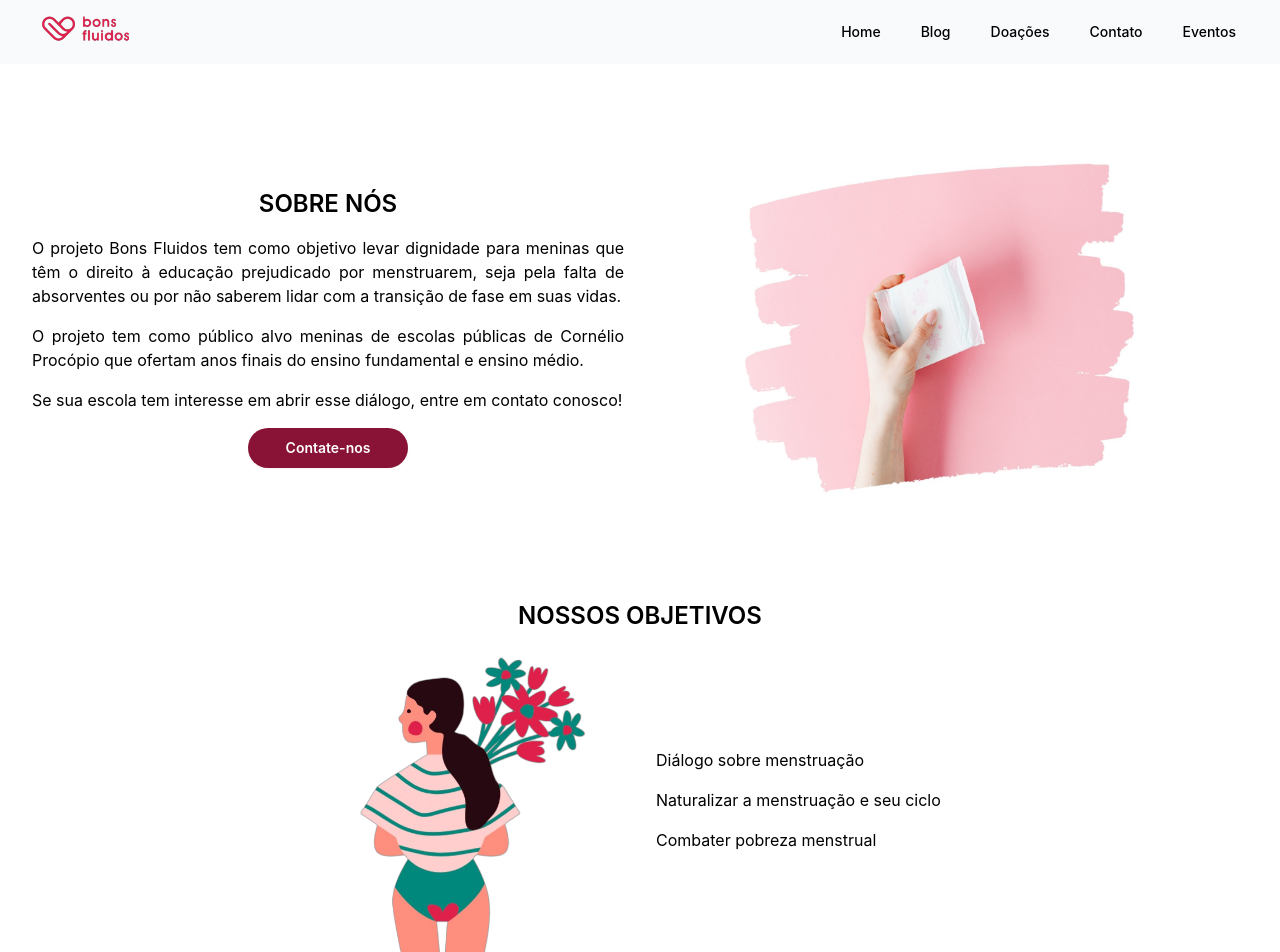
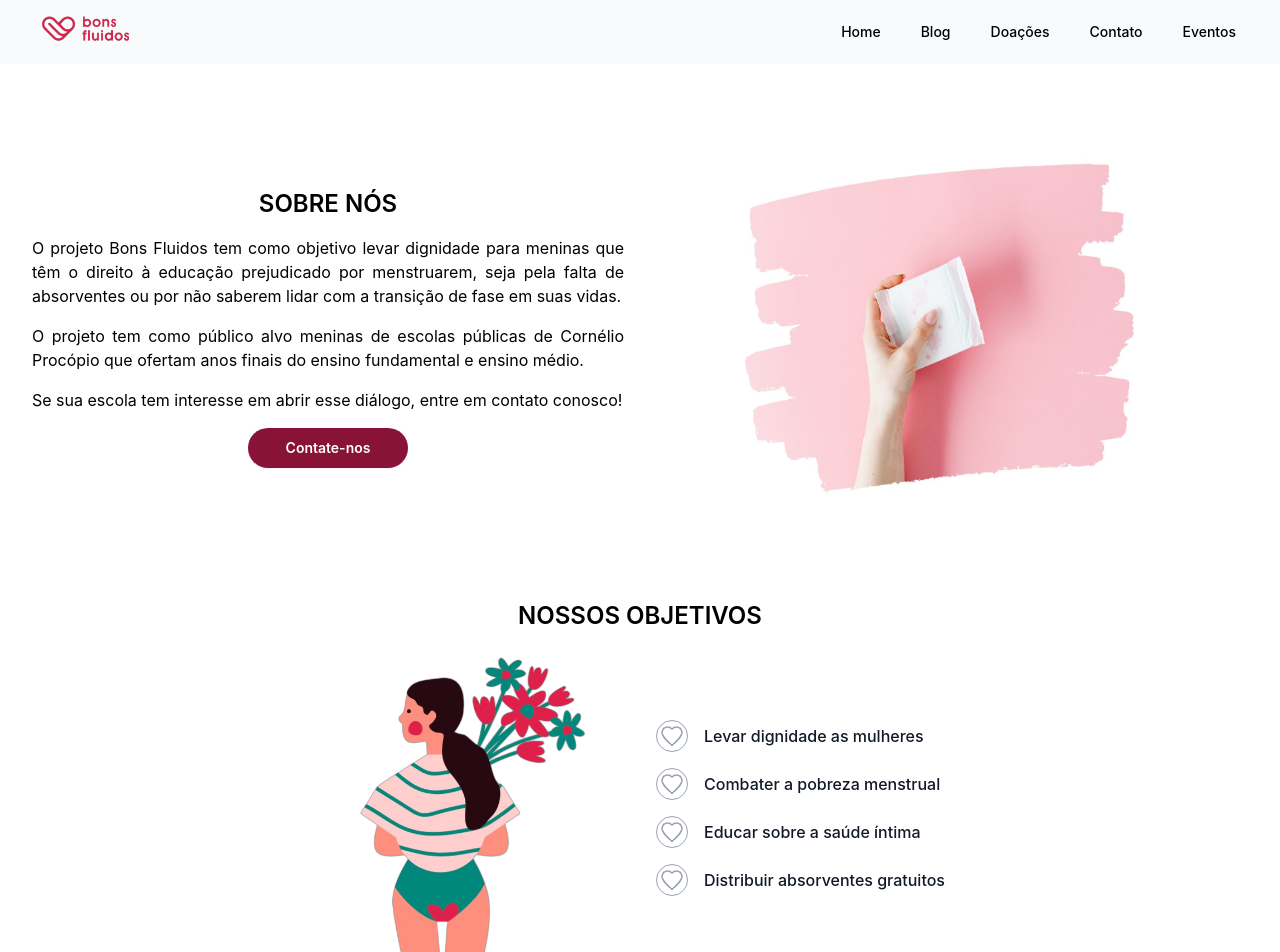
Before and after one commit to marialeonel/Certificadora_Identitaria_BonsFluidos, a React (Vite) app in the folder frontend/: page / in a window 1280 px wide. Shown: the top 952 px of the page. Built offline with nearby package versions, Linux system fonts and the light colour scheme; no server answers.

Commit message:
objetivos

```diff
--- a/frontend/src/pages/home/Home.jsx
+++ b/frontend/src/pages/home/Home.jsx
@@ -8,6 +8,7 @@ import Statistics from '../../components/Statistics/Statistics';
 import { useEffect, useState } from 'react';
 import axiosService from '../../services/AxiosService';
 import PostPreview from '../../components/PostPreview/PostPreview';
+import ObjectiveList from '../../components/ObjectiveList/ObjectiveList';
 
 
 function Home() {
@@ -27,6 +28,13 @@ function Home() {
 
     fetchEvents();
   }, []);
+
+  const objectives = [
+    "Levar dignidade as mulheres",
+    "Combater a pobreza menstrual",
+    "Educar sobre a saúde íntima",
+    "Distribuir absorventes gratuitos",
+  ]
 
   return (
     <div className='flex flex-col min-h-screen'>
@@ -61,9 +69,7 @@ function Home() {
             <img src={GirlFlower} alt='Desenho de uma garota segurando uma flor' className='h-80 ml-80 transition-transform duration-300 hover:scale-110' />
           </div>
           <div className='grid grid-cols-1'>
-            <span className='mb-4 text-justify'>Diálogo sobre menstruação</span>
-            <span className='mb-4 text-justify'>Naturalizar a menstruação e seu ciclo</span>
-            <span className='mb-4 text-justify'>Combater pobreza menstrual</span>
+            <ObjectiveList objectives={objectives} />
           </div>
         </div>
         <div className='bg-rose-600 w-full h-96 mt-10'>
```
